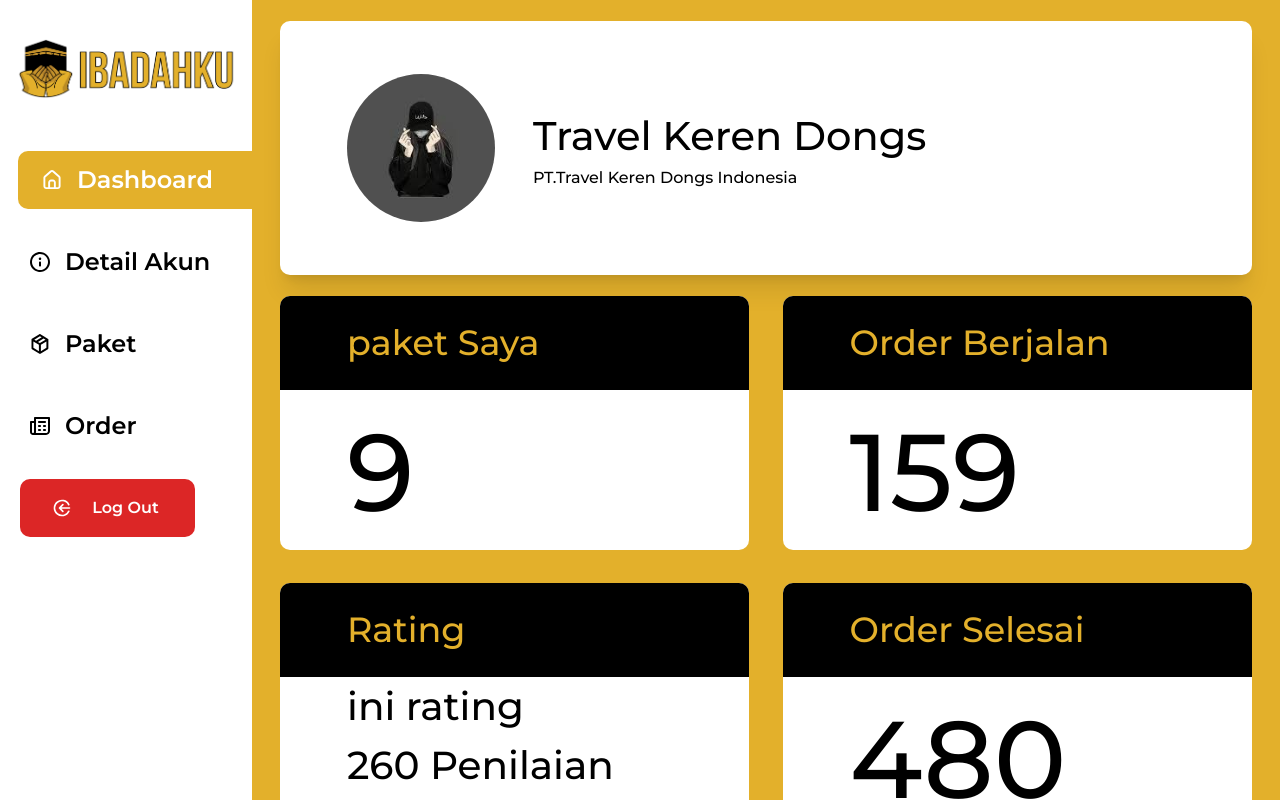
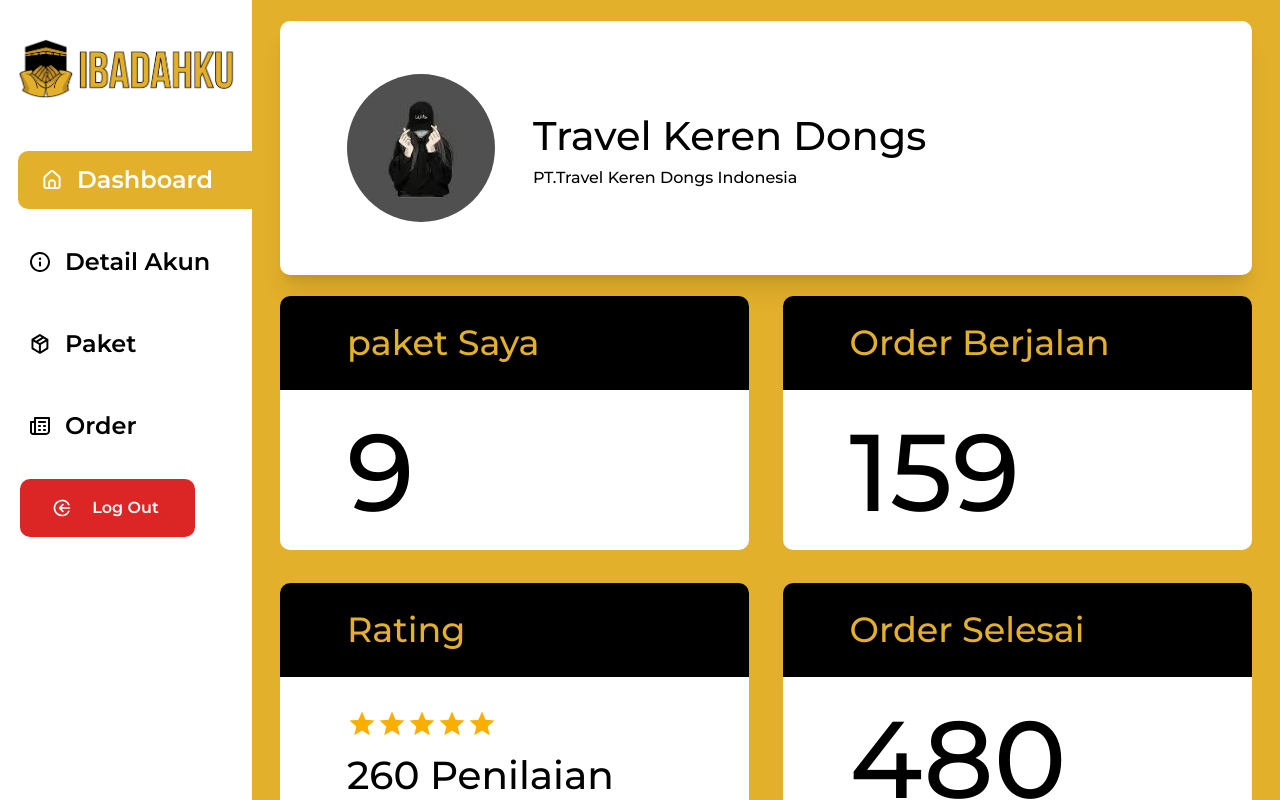
Before and after one commit to fikriymnn/umr-mitra, a Next.js app: page /dashboard in a window 1280 px wide. Built offline with nearby package versions, Linux system fonts and the light colour scheme.

Commit message:
add rating stars components

```diff
--- a/src/app/dashboard/page.tsx
+++ b/src/app/dashboard/page.tsx
@@ -1,6 +1,7 @@
 "use client"
 
 import SideBar from '@/components/sideBar'
+import { Rating } from '@mui/material'
 import Image from 'next/image'
 import React, { useState } from 'react'
 
@@ -55,10 +56,11 @@ function Dashboard() {
 
                         </div>
 
-                        <div className='flex items-center justify-start w-full '>
+                        <div className='flex items-center justify-start w-full h-[160px] '>
                             <div>
 
-                                <p className='ml-[67px] text-black text-[39px] font-medium'>ini rating</p>
+                                <Rating className='ml-[67px]' name="half-rating-read" defaultValue={5} precision={0.5} readOnly size='large' />
+
                                 <p className='ml-[67px] text-black text-[39px] font-medium'>260 Penilaian</p>
                             </div>
 
```
